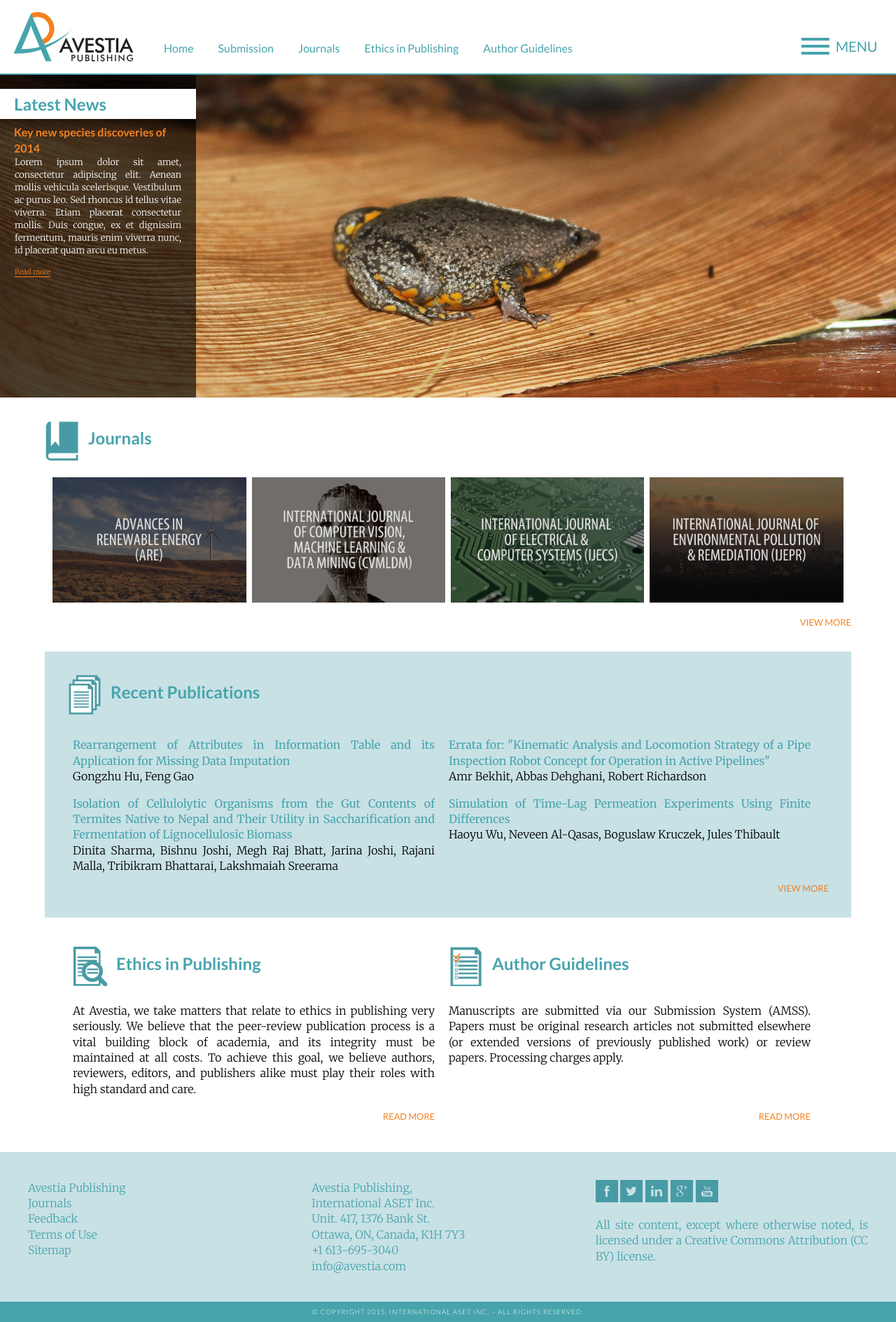
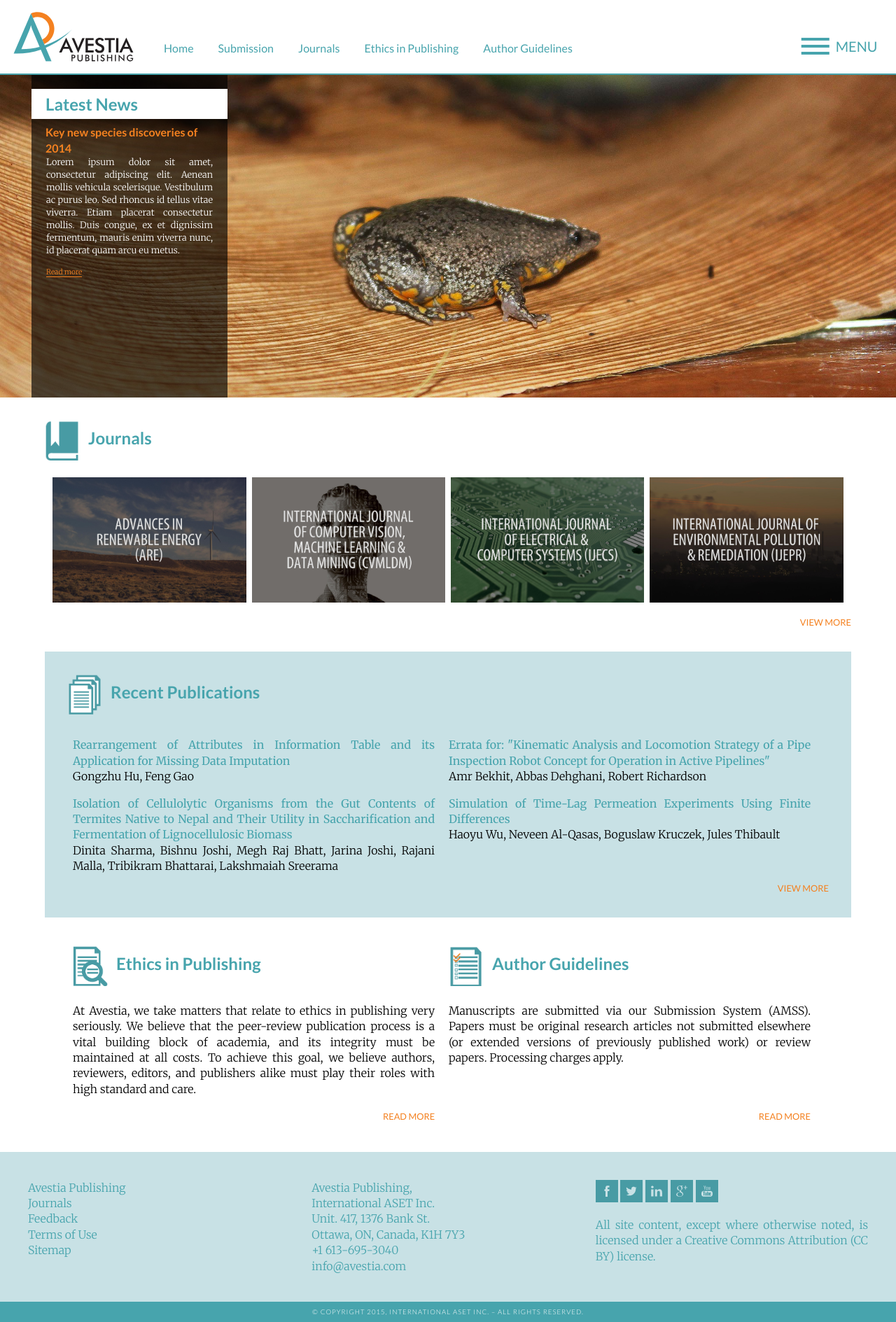
Before and after one commit to intaset/avestia, a Jekyll site: the page built from index.html, in a window 1280 px wide. Shown: the whole page at 70% size. Built offline with Jekyll 4.4.1, drawn with Linux system fonts in a browser that asks for light colours; nearby versions of some CDN libraries; library files that are not in the unit come from our copies; Markdown is read by kramdown in place of the engine named in the settings; comment, search, counter and statistics services are not loaded.

Commit message:
moving flex-caption for desktop

```diff
--- a/_includes/css/general.css
+++ b/_includes/css/general.css
@@ -1020,7 +1020,7 @@ footer {
   }
 
 	.flex-caption {
-    margin: 0;
+    margin: 0 0 0 45px;
     position: absolute;
     top: 0;
     background: rgba(0,0,0,0.65);
```
Also changed, not shown: 1 other file.
